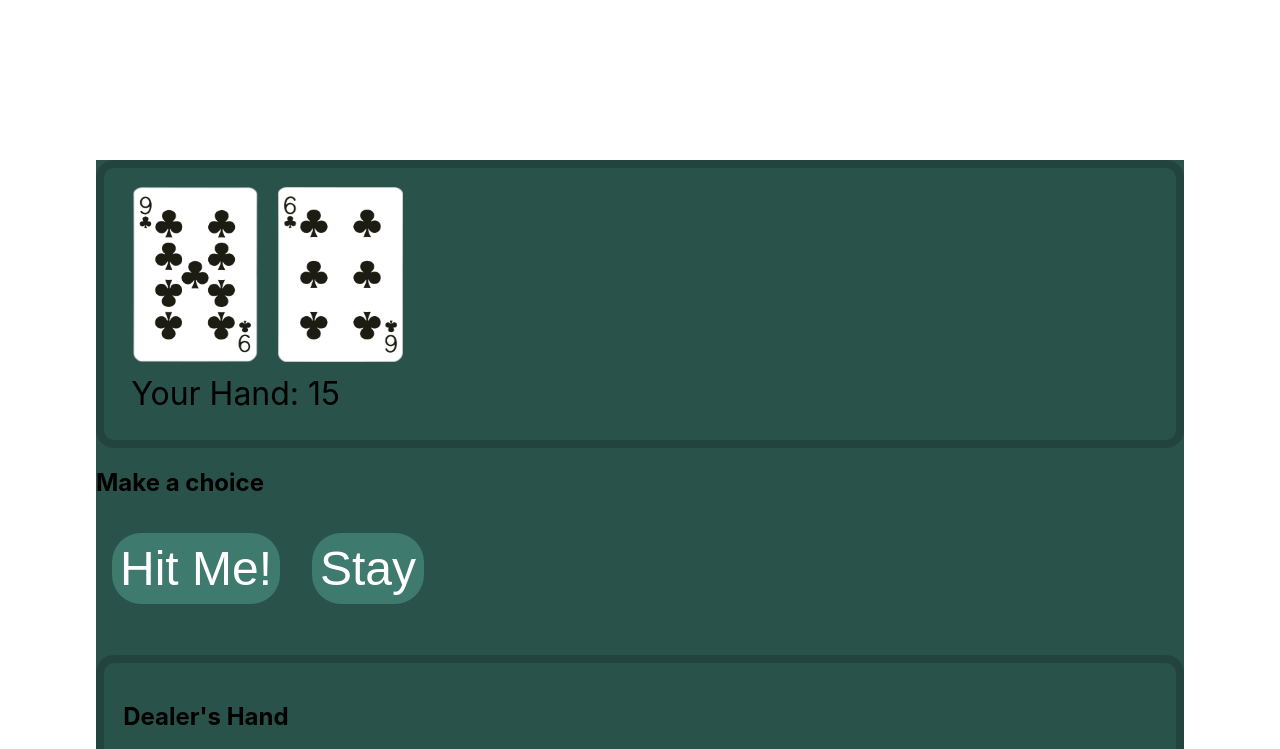
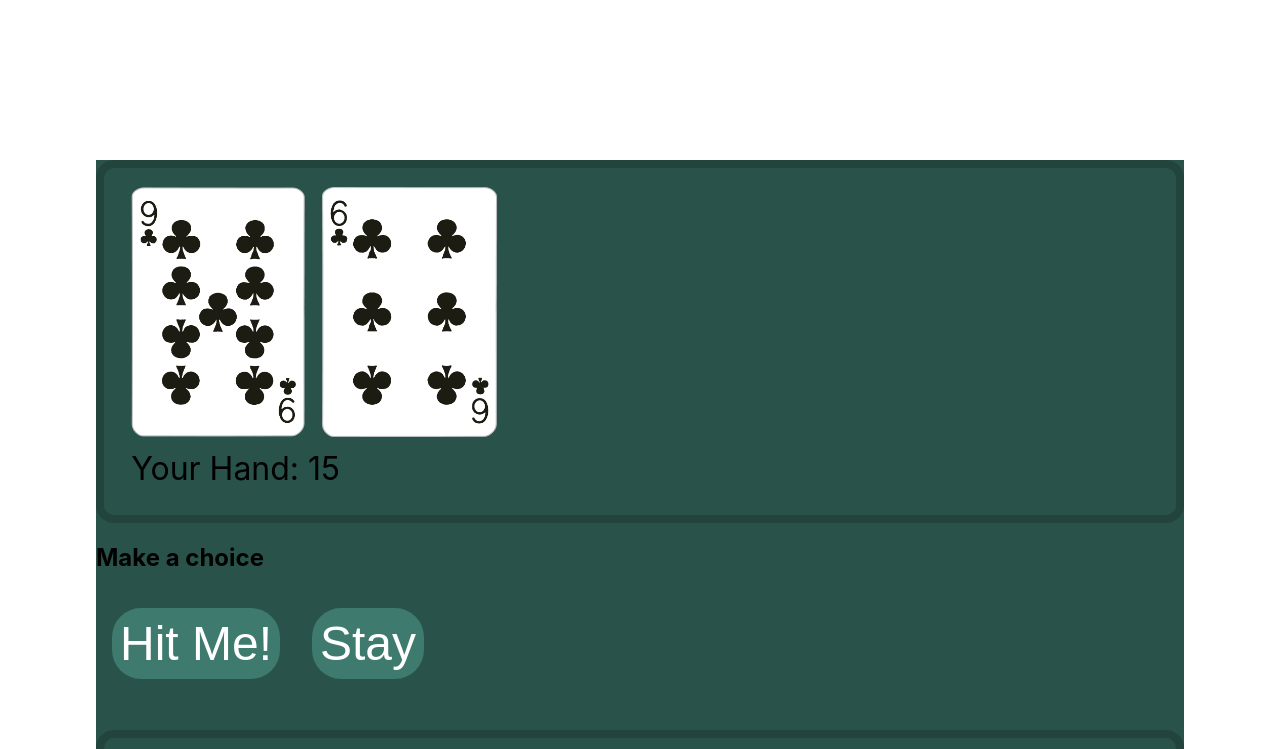
Before and after one commit to AlexKman/ReactBlackjack, a React (Create React App) app in the folder reactblackjack/: page / in a window 1280 px wide. Shown: the top 749 px of the page. Built offline with nearby package versions, Linux system fonts and the light colour scheme.

Commit message:
Updated PlayingCard.css for a more card shaped design on the card images and increased size relative to its container

```diff
--- a/reactblackjack/src/PlayingCard/PlayingCard.css
+++ b/reactblackjack/src/PlayingCard/PlayingCard.css
@@ -1,13 +1,9 @@
 .playing-card {
-  display: inline-block;
-  height: 175px;
-  width: 125px;
-  margin: 0 10px;
-
-  padding: 0;
+  display: inline;
+  margin: 8px;
 }
 
 .card-image {
-  height: 175px;
-  width: 125px;
+  height: 250px;
+  width: 175px;
 }
```
